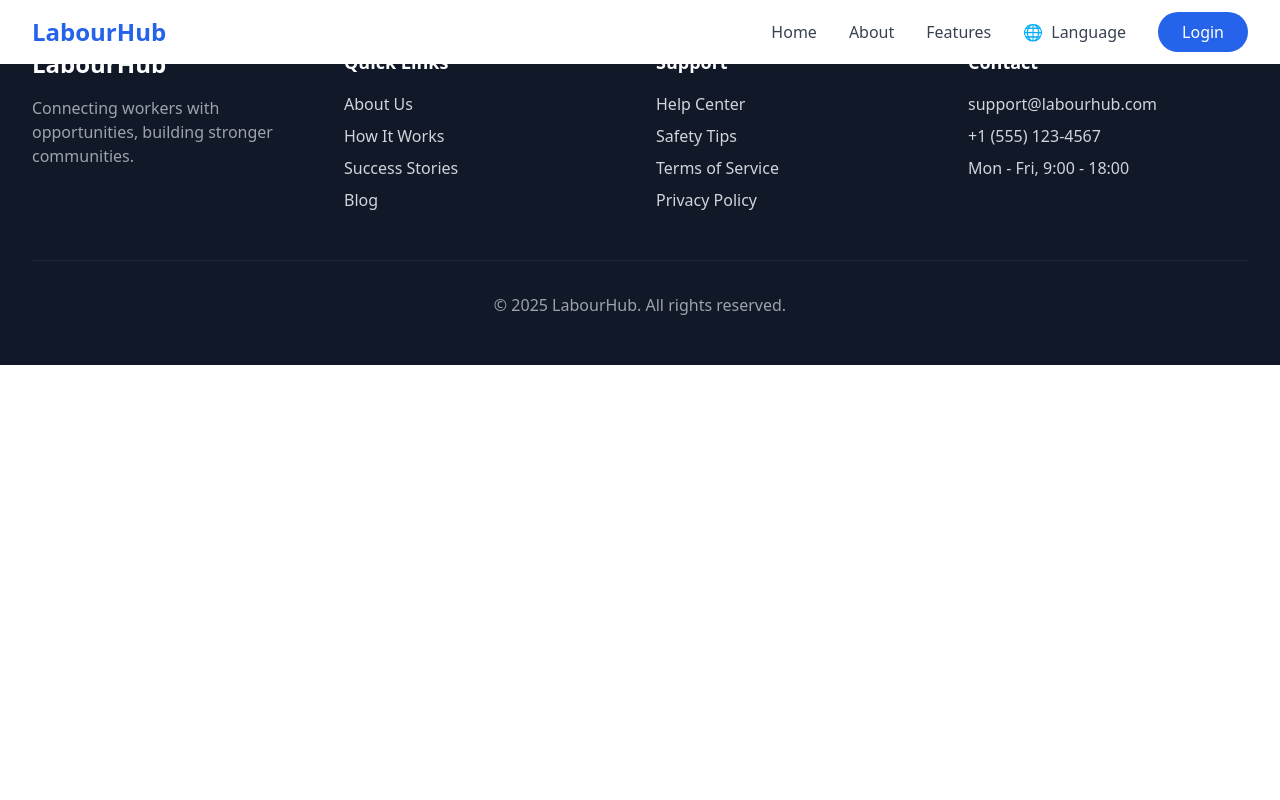
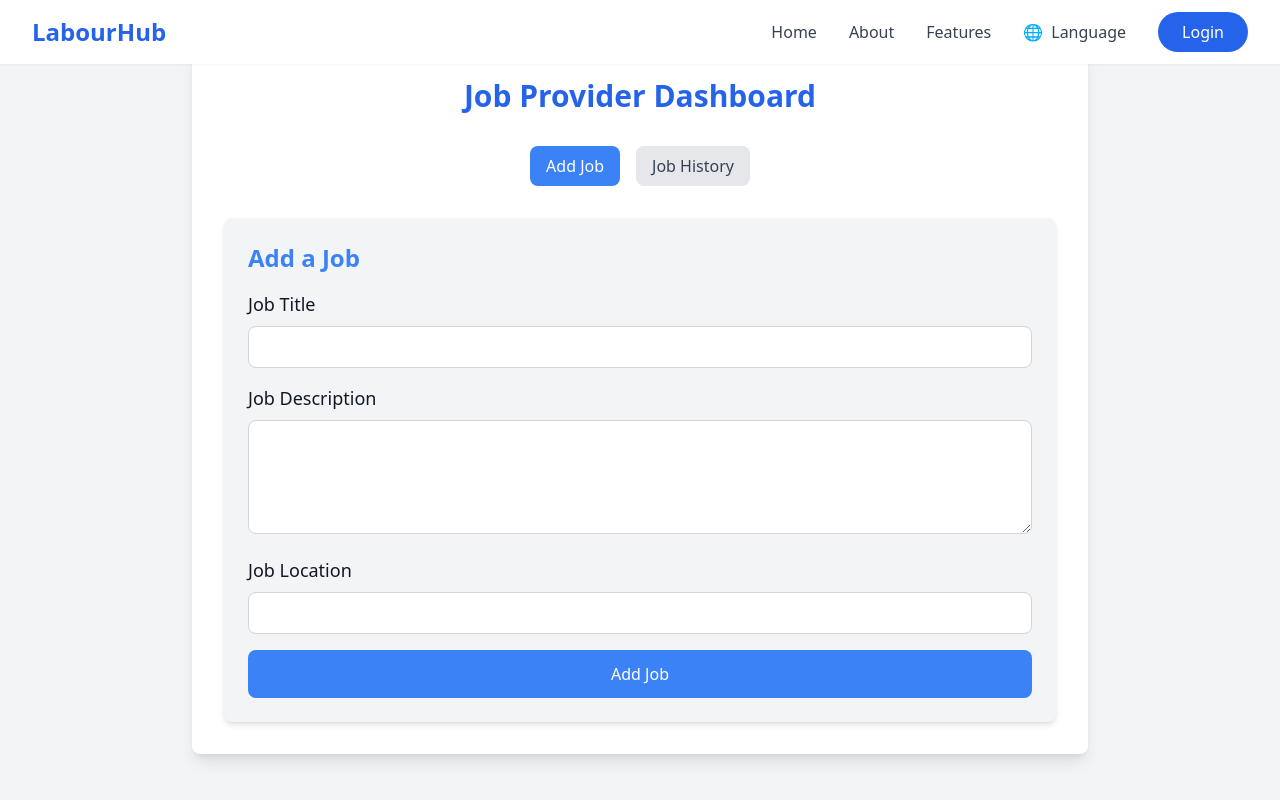
Before and after one commit to siddhant-2002/labourhub, a React (Create React App) app in the folder client/: page /jobprovoider in a window 1280 px wide. Shown: the top 800 px of the page. Built offline with nearby package versions, Linux system fonts and the light colour scheme.

Commit message:
new features'

```diff
--- /dev/null
+++ b/client/src/components/ProfileDropdown.jsx
@@ -0,0 +1,53 @@
+import React, { useState } from 'react';
+import { Link, useNavigate } from 'react-router-dom';
+
+const ProfileDropdown = (props) => {
+  const [isOpen, setIsOpen] = useState(false);
+  const navigate = useNavigate();
+
+  const handleSignOut = () => {
+    // Clear token and other user data
+    sessionStorage.removeItem('token');
+    localStorage.removeItem('token');
+    navigate('/');
+    window.location.reload();
+  };
+  let user = props.user;
+  return (
+    <div className="relative">
+      <button
+        onClick={() => setIsOpen(!isOpen)}
+        className="flex items-center space-x-2 px-3 py-2 text-gray-700 hover:text-blue-600 focus:outline-none"
+      >
+        <img src="/profile.jpg" alt="Profile" className="w-10 h-10 rounded-full" />
+        <span className="text-gray-700">Profile</span>
+      </button>
+      {isOpen && (
+        <div className="absolute right-0 mt-2 w-48 bg-white border border-gray-200 rounded-lg shadow-lg">
+          <Link
+            to={user.role === 'labour' ? '/dashboard' : '/jobprovoider'}
+            className="block px-4 py-2 text-gray-700 hover:bg-gray-100 hover:text-blue-600"
+            onClick={() => setIsOpen(false)}
+          >
+            Dashboard
+          </Link>
+          <Link
+            to={user.role === 'labour' ? '/userprofile' : '/provoiderprofile'}
+            className="block px-4 py-2 text-gray-700 hover:bg-gray-100 hover:text-blue-600"
+            onClick={() => setIsOpen(false)}
+          >
+            Profile
+          </Link>
+          <button
+            onClick={handleSignOut}
+            className="block w-full text-left px-4 py-2 text-gray-700 hover:bg-gray-100 hover:text-blue-600"
+          >
+            Sign Out
+          </button>
+        </div>
+      )}
+    </div>
+  );
+};
+
+export default ProfileDropdown;
--- a/client/src/pages/Home.jsx
+++ b/client/src/pages/Home.jsx
@@ -17,6 +17,8 @@ import WorkerProfile from "./profiles/WorkerProfile";
 import ProvoiderProfile from "./profiles/ProvoiderProfile";
 
 import { jwtDecode } from "jwt-decode";
+import JobProvider from "./dashboard/JobProvoider";
+// import ProfileDropdown from "../components/ProfileDropdown";
 
 const Home = () => {
   const [loading, setLoading] = useState(true);
@@ -29,7 +31,7 @@ const Home = () => {
     user = jwtDecode(token);
   }
 
-  console.log(user);
+  // console.log(user);
 
   useEffect(() => {
     // Simulate a loading delay
@@ -61,14 +63,15 @@ const Home = () => {
                 <Video />
                 <Faq />
                 <Contactus />
-                <WorkerProfile />
-                <ProvoiderProfile />
+                {/* <JobProvider />
+                <ProfileDropdown /> */}
               </>
             }
           />
           <Route path="/workerprofile" element={<WorkerProfile />} />
           <Route path="/provoiderprofile" element={<ProvoiderProfile />} />
           <Route path="/dashboard" element={<RecommendedJobs />} />
+          <Route path="/jobprovoider" element={<JobProvider />} />
           <Route path="/about" element={<Aboutus />} />
         </Routes>
         <Footer />
--- a/client/src/pages/auth/Login.jsx
+++ b/client/src/pages/auth/Login.jsx
@@ -18,7 +18,7 @@ const Login = () => {
         password,
       });
       // console.log('Login successful:', response.data);
-      // window.location.reload();
+
 
       // Store token in sessionStorage or localStorage based on rememberMe
       if (rememberMe) {
@@ -28,7 +28,18 @@ const Login = () => {
       }
 
       // Redirect to dashboard after successful login
-      navigate('/dashboard');
+      // window.location.reload();
+
+      // if(response.data.user.role === "labour"){
+      //   navigate('/dashboard');
+      // }
+      // else{
+      //   navigate('/jobprovoider');
+      // }
+      navigate('/');
+      window.location.reload();
+
+
     } catch (err) {
       console.error('Login error:', err);
       setError('Invalid phone number or password. Please try again.');
--- /dev/null
+++ b/client/src/pages/dashboard/JobProvoider.jsx
@@ -0,0 +1,93 @@
+import React, { useState } from 'react';
+
+const JobProvider = () => {
+  const [activeSection, setActiveSection] = useState('addJob');
+
+  return (
+    <div className="min-h-screen flex flex-col items-center justify-center bg-gray-100 p-6">
+      <div className="max-w-4xl w-full space-y-8 bg-white p-8 rounded-lg shadow-lg">
+        <h2 className="text-3xl font-bold text-center mb-8 text-blue-600">Job Provider Dashboard</h2>
+
+        {/* Buttons to switch between sections */}
+        <div className="flex justify-center space-x-4 mb-8">
+          <button
+            onClick={() => setActiveSection('addJob')}
+            className={`px-4 py-2 rounded-lg ${activeSection === 'addJob' ? 'bg-blue-500 text-white' : 'bg-gray-200 text-gray-700'}`}
+          >
+            Add Job
+          </button>
+          <button
+            onClick={() => setActiveSection('jobHistory')}
+            className={`px-4 py-2 rounded-lg ${activeSection === 'jobHistory' ? 'bg-blue-500 text-white' : 'bg-gray-200 text-gray-700'}`}
+          >
+            Job History
+          </button>
+        </div>
+
+        {/* Job Adding Section */}
+        {activeSection === 'addJob' && (
+          <section className="bg-gray-100 p-6 rounded-lg shadow-md">
+            <h3 className="text-2xl font-semibold mb-4 text-blue-500">Add a Job</h3>
+            <form>
+              <div className="mb-4">
+                <label htmlFor="jobTitle" className="block text-lg font-medium mb-2">Job Title</label>
+                <input
+                  type="text"
+                  id="jobTitle"
+                  name="jobTitle"
+                  required
+                  className="w-full p-2 border border-gray-300 rounded-lg focus:outline-none focus:ring-2 focus:ring-blue-500"
+                />
+              </div>
+              <div className="mb-4">
+                <label htmlFor="jobDescription" className="block text-lg font-medium mb-2">Job Description</label>
+                <textarea
+                  id="jobDescription"
+                  name="jobDescription"
+                  rows="4"
+                  required
+                  className="w-full p-2 border border-gray-300 rounded-lg focus:outline-none focus:ring-2 focus:ring-blue-500"
+                ></textarea>
+              </div>
+              <div className="mb-4">
+                <label htmlFor="jobLocation" className="block text-lg font-medium mb-2">Job Location</label>
+                <input
+                  type="text"
+                  id="jobLocation"
+                  name="jobLocation"
+                  required
+                  className="w-full p-2 border border-gray-300 rounded-lg focus:outline-none focus:ring-2 focus:ring-blue-500"
+                />
+              </div>
+              <button
+                type="submit"
+                className="w-full bg-blue-500 text-white py-3 rounded-lg hover:bg-blue-600 transition duration-300"
+              >
+                Add Job
+              </button>
+            </form>
+          </section>
+        )}
+
+        {/* Job History Section */}
+        {activeSection === 'jobHistory' && (
+          <section className="bg-gray-100 p-6 rounded-lg shadow-md">
+            <h3 className="text-2xl font-semibold mb-4 text-blue-500">Job History</h3>
+            <div className="space-y-4">
+              {/* Example job history item */}
+              <div className="p-4 bg-white border border-gray-200 rounded-lg">
+                <h4 className="text-lg font-medium">Job Title Example</h4>
+                <p className="text-gray-600">Job Description Example</p>
+                <p className="text-gray-600">Location: Example Location</p>
+                <p className="text-gray-600">Date: Example Date</p>
+              </div>
+              {/* Add more job history items here */}
+            </div>
+          </section>
+        )}
+      </div>
+    </div>
+  );
+};
+
+export default JobProvider;
--- a/client/src/pages/profiles/ProvoiderProfile.jsx
+++ b/client/src/pages/profiles/ProvoiderProfile.jsx
@@ -98,20 +98,7 @@ const ProviderProfile = () => {
             </div>
           </div>
 
-          {/* Job Listings */}
-          <div className="bg-gray-50 p-6 rounded-lg shadow-md w-full">
-            <h3 className="text-2xl font-semibold mb-4 text-blue-500">Job Listings</h3>
-            <div className="space-y-4">
-              {profile.jobListings.map((job, index) => (
-                <div key={index} className="p-4 bg-white border border-gray-200 rounded-lg">
-                  <h4 className="text-xl font-semibold text-gray-900">{job.title}</h4>
-                  <p className="text-gray-700">Location: {job.location}</p>
-                  <p className="text-gray-700">Experience: {job.experience}</p>
-                  <p className="text-gray-700">Salary: {job.salary}</p>
-                </div>
-              ))}
-            </div>
-          </div>
+
         </div>
       </div>
     </div>
```
Also changed, not shown: client/src/components/Header.jsx (+22 -14 lines), client/public/profile.jpg (added).
